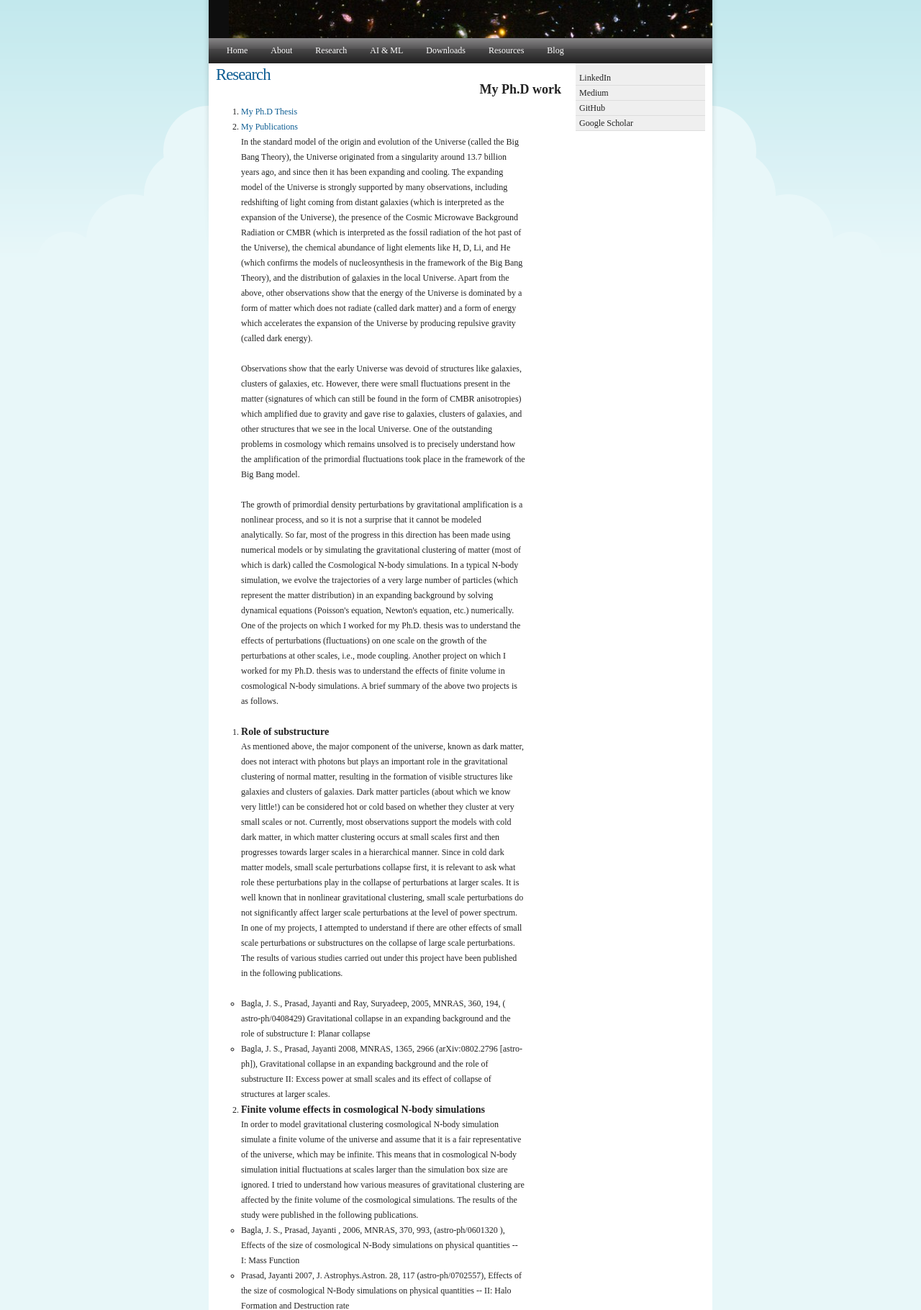
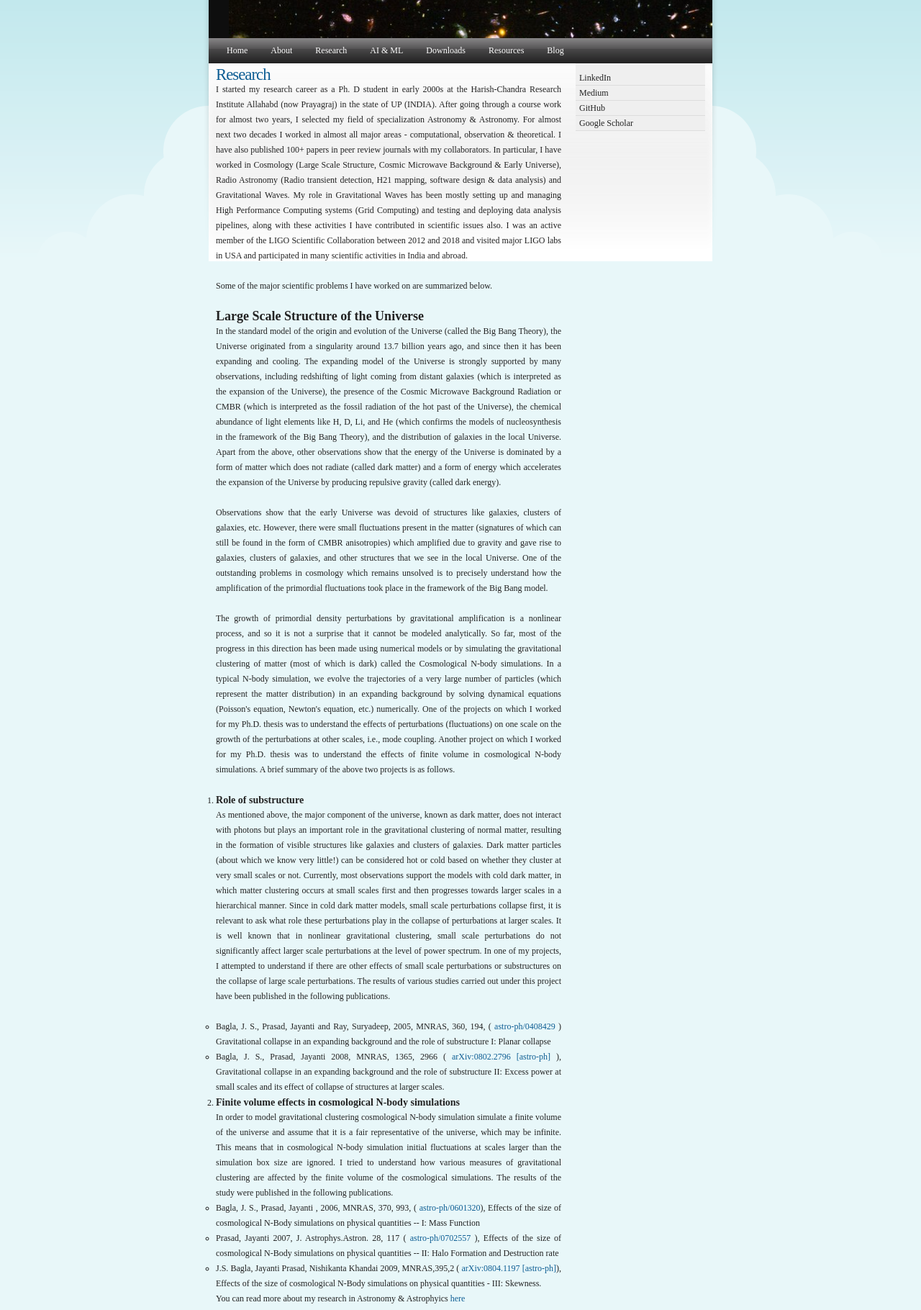
Before and after one commit to jayanti-prasad/jayanti-prasad.github.io, a plain HTML site: page research.html in a window 1280 px wide. Shown: the part 87-1907 px from the top of the page at 72% size. Drawn offline with Linux system fonts and the light colour scheme.

Commit message:
research page updated

```diff
--- a/research.html
+++ b/research.html
@@ -21,11 +21,9 @@
 <body>
 
 <div id="wrapper">
-
 <div id="header">
 <h1>Jayanti Prasad Ph. D</h1>
 </div>
-
 <div id="menu">
 <ul>
 <li><a href="index.html">Home</a></li>
@@ -37,7 +35,6 @@
 <li><a href="blog.html">Blog</a></li>
 </ul>
 </div>
-
 <div id="sidebar">
 <ul>
 <li><a href="https://www.linkedin.com/in/jayanti-prasad-ph-d-0869a1136/" target="dynamic">LinkedIn</a></li>
@@ -49,17 +46,24 @@
 <div id="content">
 <div class="entry">
 <a name="#top"> <div class="entry-title"><a href="#">Research</a></div> </a>
+<p>
+  I started my research career as a Ph. D student in early 2000s at the Harish-Chandra Research Institute
+  Allahabd (now Prayagraj) in the state of UP (INDIA). After going through a course work for almost two years, I selected
+  my field of specialization Astronomy & Astronomy. For almost next two decades I worked in almost all major areas -
+  computational, observation & theoretical. I have also published 100+ papers in peer review journals with my collaborators.
+  In particular, I have worked in Cosmology (Large Scale Structure, Cosmic Microwave Background & Early Universe),
+  Radio Astronomy (Radio transient detection, H21 mapping, software design & data analysis) and Gravitational Waves.
+  My role in Gravitational Waves has been mostly setting up and managing High Performance Computing systems (Grid Computing) and
+  testing and deploying data analysis pipelines, along with these activities I have contributed in scientific issues also.
+  I was an active member of the LIGO Scientific Collaboration between 2012 and 2018 and visited major LIGO labs in USA and
+  participated in many scientific activities in India and abroad.
+  </p>
+<p>
+  Some of  the major scientific problems I have worked on are summarized below.
+ </p>
 
-<h2  align="right"> My Ph.D work </h2>
 
-<div class="myDiv">
-
-<ol>
-<li> <a href="docs/jayanti-phd-thesis.pdf" target="dynamic"> My Ph.D Thesis </a> </li>
-<li> <a href="docs/jayanti-publications.pdf" target="dynamic"> My Publications </a> </li>
-
-</ol>
-
+<h2> Large Scale Structure of the Universe </h2>
 
 <p>
 In the standard model of the origin and evolution of the Universe (called the Big Bang Theory), the Universe originated from a singularity around 13.7 billion years ago, and since then it has been expanding and cooling. The expanding model of the Universe is strongly supported by many observations, including redshifting of light coming from distant galaxies (which is interpreted as the expansion of the Universe), the presence of the Cosmic Microwave Background Radiation or CMBR (which is interpreted as the fossil radiation of the hot past of the Universe), the chemical abundance of light elements like H, D, Li, and He (which confirms the models of nucleosynthesis in the framework of the Big Bang Theory), and the distribution of galaxies in the local Universe. Apart from the above, other observations show that the energy of the Universe is dominated by a form of matter which does not radiate (called dark matter) and a form of energy which accelerates the expansion of the Universe by producing repulsive gravity (called dark energy).
@@ -80,26 +84,33 @@ As mentioned above, the major component of the universe, known as dark matter, d
 </p>
 <ul>
 <li>
-Bagla, J. S., Prasad, Jayanti and Ray, Suryadeep, 2005, MNRAS, 360, 194, ( astro-ph/0408429) Gravitational collapse in an expanding background and the role of substructure I: Planar collapse
+  Bagla, J. S., Prasad, Jayanti and Ray, Suryadeep, 2005, MNRAS, 360, 194, (
+  <a href="https://arxiv.org/abs/0802.2796" target="dynamic"> astro-ph/0408429 </a>) Gravitational collapse in an expanding background and the role of substructure I: Planar collapse
 <li>
-Bagla, J. S., Prasad, Jayanti 2008, MNRAS, 1365, 2966 (arXiv:0802.2796 [astro-ph]), Gravitational collapse in an expanding background and the role of substructure II: Excess power at small scales and its effect of collapse of structures at larger scales.
+Bagla, J. S., Prasad, Jayanti 2008, MNRAS, 1365, 2966 (<a hred="https://arxiv.org/abs/0802.2796" target="dynamic"> arXiv:0802.2796 [astro-ph] </a>), Gravitational collapse in an expanding background and the role of substructure II: Excess power at small scales and its effect of collapse of structures at larger scales.
 </ul>
 
 
 <li> <h3> Finite volume effects in cosmological N-body simulations </h3> </li>
 
-In order to model gravitational clustering cosmological N-body simulation simulate a finite volume of the universe and assume that it is a fair representative of the universe, which may be infinite. This means that in cosmological N-body simulation initial fluctuations at scales larger than the simulation box size are ignored. I tried to understand how various measures of gravitational clustering are affected by the finite volume of the cosmological simulations. The results of the study were published in the following publications.
+In order to model gravitational clustering cosmological N-body simulation simulate a finite volume of the
+universe and assume that it is a fair representative of the universe, which may be infinite.
+This means that in cosmological N-body simulation initial fluctuations at scales larger than the simulation
+box size are ignored. I tried to understand how various measures of gravitational clustering are affected by the
+finite volume of the cosmological simulations. The results of the study were published in the following publications.
 
 <ul>
 <li>
-Bagla, J. S., Prasad, Jayanti , 2006, MNRAS, 370, 993, (astro-ph/0601320 ), Effects of the size of cosmological N-Body simulations on physical quantities -- I: Mass Function
+  Bagla, J. S., Prasad, Jayanti , 2006, MNRAS, 370, 993,
+  (<a href="https://arxiv.org/abs/astro-ph/0601320" target="dynamic"> astro-ph/0601320</a>), Effects of the size of cosmological N-Body simulations on physical quantities -- I: Mass Function
 <li>
-Prasad, Jayanti 2007, J. Astrophys.Astron. 28, 117 (astro-ph/0702557), Effects of the size of cosmological N-Body simulations on physical quantities -- II: Halo Formation and Destruction rate
+  Prasad, Jayanti 2007, J. Astrophys.Astron. 28, 117
+  (<a href="https://arxiv.org/abs/astro-ph/0702557" target="dynamic"> astro-ph/0702557 </a>), Effects of the size of cosmological N-Body simulations on physical quantities -- II: Halo Formation and Destruction rate
 <li>
-J.S. Bagla, Jayanti Prasad, Nishikanta Khandai 2009, MNRAS,395,2 (arXiv:0804.1197 [astro-ph]), Effects of the size of cosmological N-Body simulations on physical quantities - III: Skewness.
+  J.S. Bagla, Jayanti Prasad, Nishikanta Khandai 2009, MNRAS,395,2
+  (<a href="https://arxiv.org/pdf/0804.1197.pdf" target="dynamic"> arXiv:0804.1197 [astro-ph]</a>), Effects of the size of cosmological N-Body simulations on physical quantities - III: Skewness.
 </ul>
 </ol>
-
 <p>
 You can read more about my research in Astronomy & Astrophyics <a href="docs/jayanti_prasad_res.pdf" target="dynamic"> here </a>
 </p>
```
Lines whose indentation alone changed are shown as unchanged.
